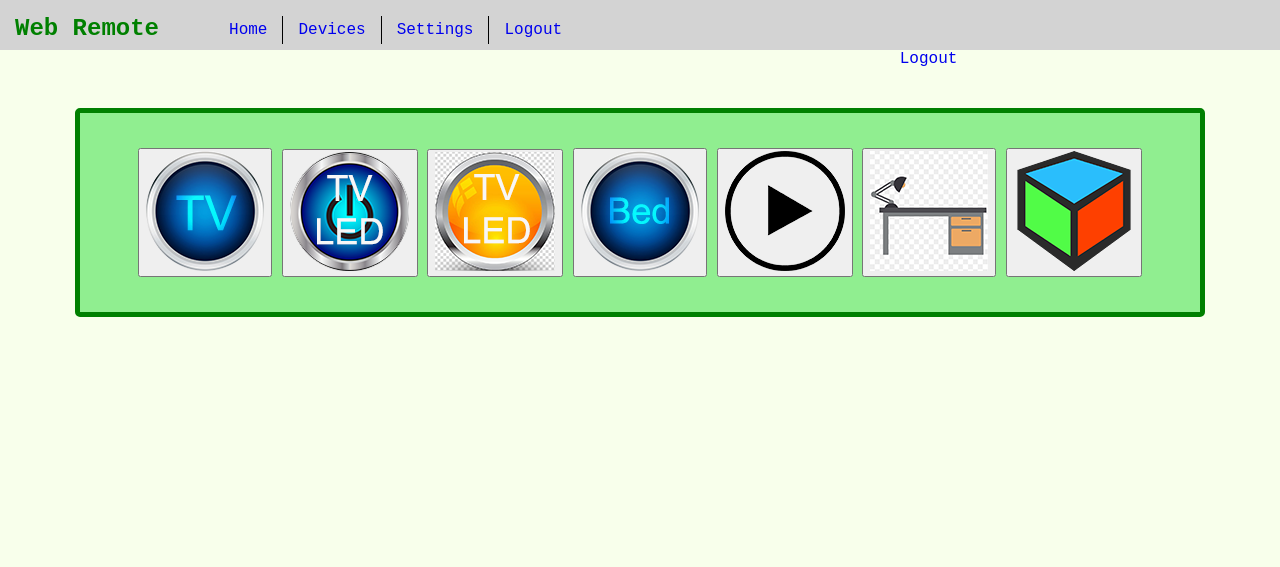
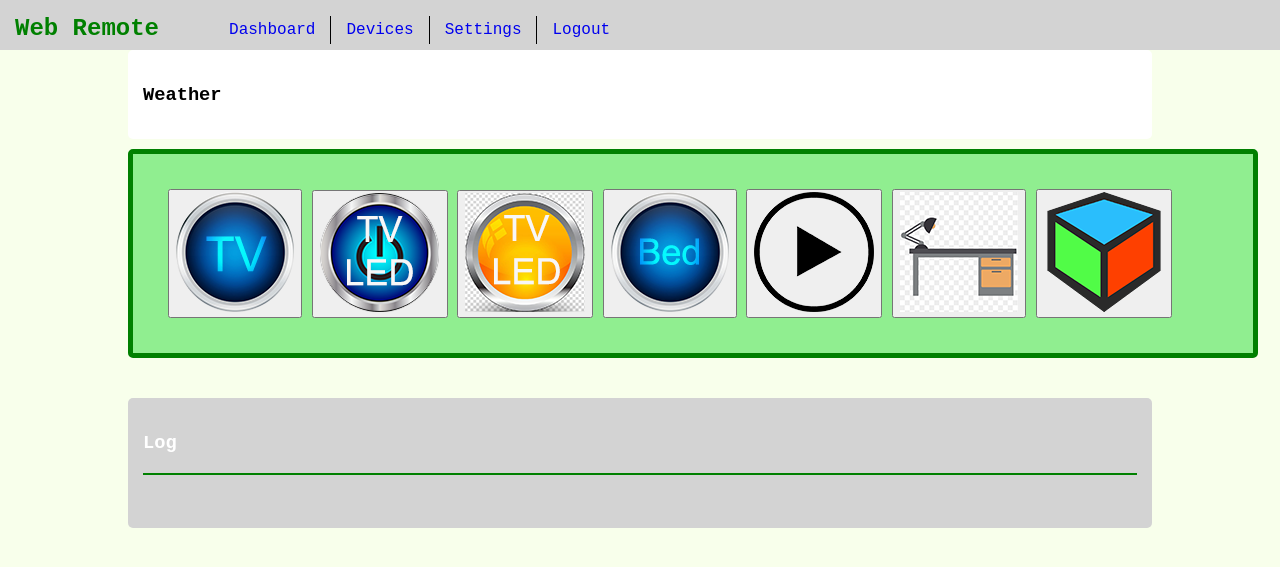
Before and after one commit to zdssdavidb/Webremote, a Flask app: page / in a window 1280 px wide. Shown: the top 567 px of the page. Run offline with Flask 3, Linux system fonts and the light colour scheme; a user stored in the database is signed in.

Commit message:
add routes for new pages, add new includes for home and update styles.css

```diff
--- a/main.py
+++ b/main.py
@@ -70,6 +70,16 @@ def login():
 def logout():
 	logout_user()
 	return redirect(url_for("login"))
+
+
+@app.route("/devices")
+def devices():
+    return render_template("devices.html")
+
+
+@app.route("/settings")
+def settings():
+    return render_template("settings.html")
 
 
 # TV Power toggle
--- a/static/css/style.css
+++ b/static/css/style.css
@@ -1,5 +1,4 @@
 body {
-    text-align: center;
     font-family: "Courier New";
     background-color: #F8FFEB;
     margin: 0px;
@@ -24,6 +23,9 @@ hr {
 .show {
     display: block;
     visibility: hidden;
+}
+.pageTitle {
+    text-align: left;
 }
 /* Nav */
 nav {
@@ -50,7 +52,11 @@ nav {
     height: 100%;
     border-right: 1px black solid;
 }
-
+.main-container {
+    width: 80%;
+    margin-left: auto;
+    margin-right: auto;
+}
 
 .buttons {
     background-color: green;
@@ -91,7 +97,7 @@ nav {
     margin: 15px;
 }
 #menu {
-    margin: 40px auto 40px auto;
+    margin: 10px auto 40px auto;
     width: 1050px;
     border: 5px solid green;
     border-radius: 5px;
@@ -104,3 +110,15 @@ nav {
 #lLink:hover {
    color: skyblue;
 }
+#log_container {
+    background-color: lightgrey;
+    border-radius: 5px;
+    padding: 15px;
+    color: white;
+    min-height: 100px;
+}
+#weather_container {
+    background-color: white;
+    border-radius: 5px;
+    padding: 15px;
+}
--- a/templates/home.html
+++ b/templates/home.html
@@ -11,12 +11,15 @@
     </head>
     <body>
         {% include 'sections/nav.html' %}
+        <div class="main-container">
             {% if current_user.is_authenticated %}
-        <a href="/logout">Logout</a>
+                {% include 'sections/weather_display.html' %}
                 {% include 'sections/menu.html' %}
+                {% include 'sections/log_display.html' %}
             {% else %}
                 <h1>You are not logged in</h1>
                 <a href="/login">Login</a>
             {% endif %}
+        </div>
     </body>
 </html>
--- a/templates/sections/nav.html
+++ b/templates/sections/nav.html
@@ -2,9 +2,9 @@
     <h1 class="nav-title">Web Remote</h1>
     {% if current_user.is_authenticated %}
     <ul class="nav-links">
-        <li class="nav-item nav-item-seperator"><a href="#">Home</a></li>
-        <li class="nav-item nav-item-seperator"><a href="#">Devices</a></li>
-        <li class="nav-item nav-item-seperator"><a href="#">Settings</a></li>
+        <li class="nav-item nav-item-seperator"><a href="/">Dashboard</a></li>
+        <li class="nav-item nav-item-seperator"><a href="/devices">Devices</a></li>
+        <li class="nav-item nav-item-seperator"><a href="/settings">Settings</a></li>
         <li class="nav-item"><a href="/logout">Logout</a></li>
     </ul>
     {% else %}
```
Lines whose indentation alone changed are shown as unchanged.
